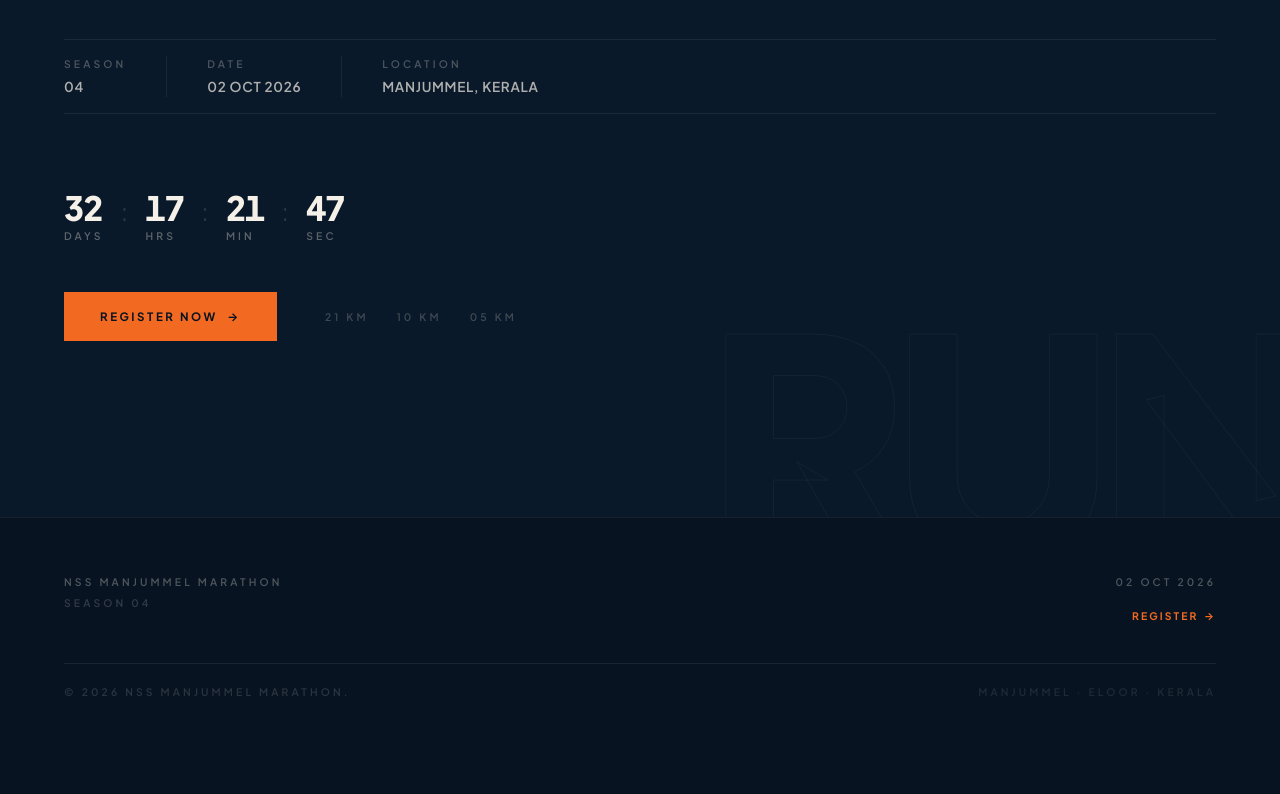
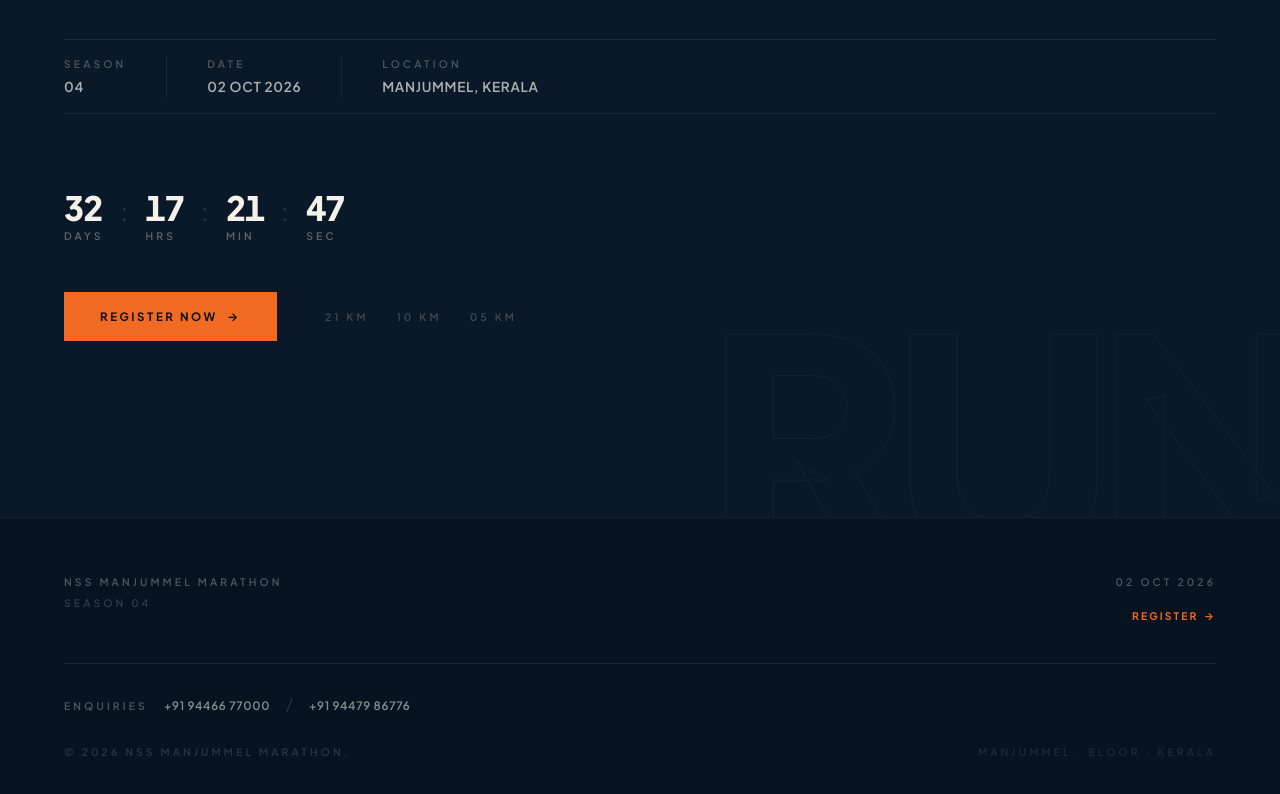
Before and after one commit to SethuRamanOmanakuttan/Manjummel-Marathon, a React (Vite) app: page / in a window 1280 px wide. Shown: the part 5765-6559 px from the top of the page. Before the commit the page ends 6521 px from the top, so only its background shows below. Built offline with nearby package versions, Linux system fonts and the light colour scheme.

Commit message:
registration

```diff
--- a/src/components/Footer.jsx
+++ b/src/components/Footer.jsx
@@ -84,6 +84,42 @@
         {/* Divider */}
         <div className="divider" />
 
+        {/* Enquiries */}
+        <div
+          style={{
+            paddingTop: '1.75rem',
+            paddingBottom: '0.5rem',
+            display: 'flex',
+            alignItems: 'baseline',
+            flexWrap: 'wrap',
+            gap: '0.5rem 1rem',
+          }}
+        >
+          <p
+            className="label-xs"
+            style={{ color: 'rgba(245,241,232,0.3)' }}
+          >
+            ENQUIRIES
+          </p>
+          <a
+            href="tel:+919446677000"
+            className="footer-contact-link"
+            aria-label="Call +91 94466 77000 for enquiries"
+          >
+            +91 94466 77000
+          </a>
+          <span aria-hidden="true" style={{ color: 'rgba(245,241,232,0.15)' }}>
+            /
+          </span>
+          <a
+            href="tel:+919447986776"
+            className="footer-contact-link"
+            aria-label="Call +91 94479 86776 for enquiries"
+          >
+            +91 94479 86776
+          </a>
+        </div>
+
         {/* Bottom row: copyright */}
         <div
           style={{
--- a/src/components/RegisterModal.jsx
+++ b/src/components/RegisterModal.jsx
@@ -73,20 +73,17 @@
         </button>
 
         <span className="label-sm" style={{ color: '#F26A21' }}>
-          HOLD YOUR LACES
+          COMING SOON
         </span>
 
         <h2 id="register-modal-title" className="font-display register-modal-title">
-          REGISTRATION IS
+          REGISTRATION
           <br />
-          <span className="text-outline" style={{ WebkitTextStrokeColor: 'rgba(245,241,232,0.65)' }}>
-            LACING UP.
-          </span>
+          ISN'T OPEN YET
         </h2>
 
         <p className="register-modal-copy">
-          We're still tying our shoelaces and registration isn't open yet.
-          Here's what it'll cost once it is.
+          We'll open registration soon. Here are the prices for each distance.
         </p>
 
         <div className="register-modal-prices">
@@ -106,6 +103,23 @@
           ))}
         </div>
 
+        <div className="register-modal-contact">
+          <p className="label-xs" style={{ color: 'rgba(245,241,232,0.3)', marginBottom: '0.5rem' }}>
+            ENQUIRIES
+          </p>
+          <p>
+            <a href="tel:+919446677000" className="register-modal-contact-link">
+              +91 94466 77000
+            </a>
+            <span aria-hidden="true" style={{ color: 'rgba(245,241,232,0.15)', margin: '0 0.5rem' }}>
+              /
+            </span>
+            <a href="tel:+919447986776" className="register-modal-contact-link">
+              +91 94479 86776
+            </a>
+          </p>
+        </div>
+
         <p className="register-modal-footnote">
           No spam, we'll let you know the moment it opens.
         </p>
--- a/src/index.css
+++ b/src/index.css
@@ -791,6 +791,25 @@
   outline-offset: 4px;
 }
 
+.footer-contact-link {
+  color: rgba(245, 241, 232, 0.55);
+  font-size: 0.72rem;
+  font-weight: 600;
+  letter-spacing: 0.06em;
+  text-decoration: none;
+  transition: color 0.22s ease;
+}
+
+.footer-contact-link:hover,
+.footer-contact-link:focus-visible {
+  color: #F26A21;
+}
+
+.footer-contact-link:focus-visible {
+  outline: 2px solid #F26A21;
+  outline-offset: 3px;
+}
+
 /* ─────────────────────────────────────────────
    Informational Stat Blocks (Intro, CauseSection,
    RegisterCTA meta strip) — a restrained hover
@@ -1146,8 +1165,31 @@
   flex-shrink: 0;
 }
 
+.register-modal-contact {
+  margin-top: clamp(1.5rem, 4vw, 2rem);
+}
+
+.register-modal-contact-link {
+  color: rgba(245, 241, 232, 0.65);
+  font-size: 0.85rem;
+  font-weight: 600;
+  letter-spacing: 0.03em;
+  text-decoration: none;
+  transition: color 0.22s ease;
+}
+
+.register-modal-contact-link:hover,
+.register-modal-contact-link:focus-visible {
+  color: #F26A21;
+}
+
+.register-modal-contact-link:focus-visible {
+  outline: 2px solid #F26A21;
+  outline-offset: 3px;
+}
+
 .register-modal-footnote {
-  margin-top: clamp(1.5rem, 4vw, 2rem);
+  margin-top: clamp(1rem, 3vw, 1.25rem);
   color: rgba(245, 241, 232, 0.32);
   font-size: 0.78rem;
   line-height: 1.6;
```
